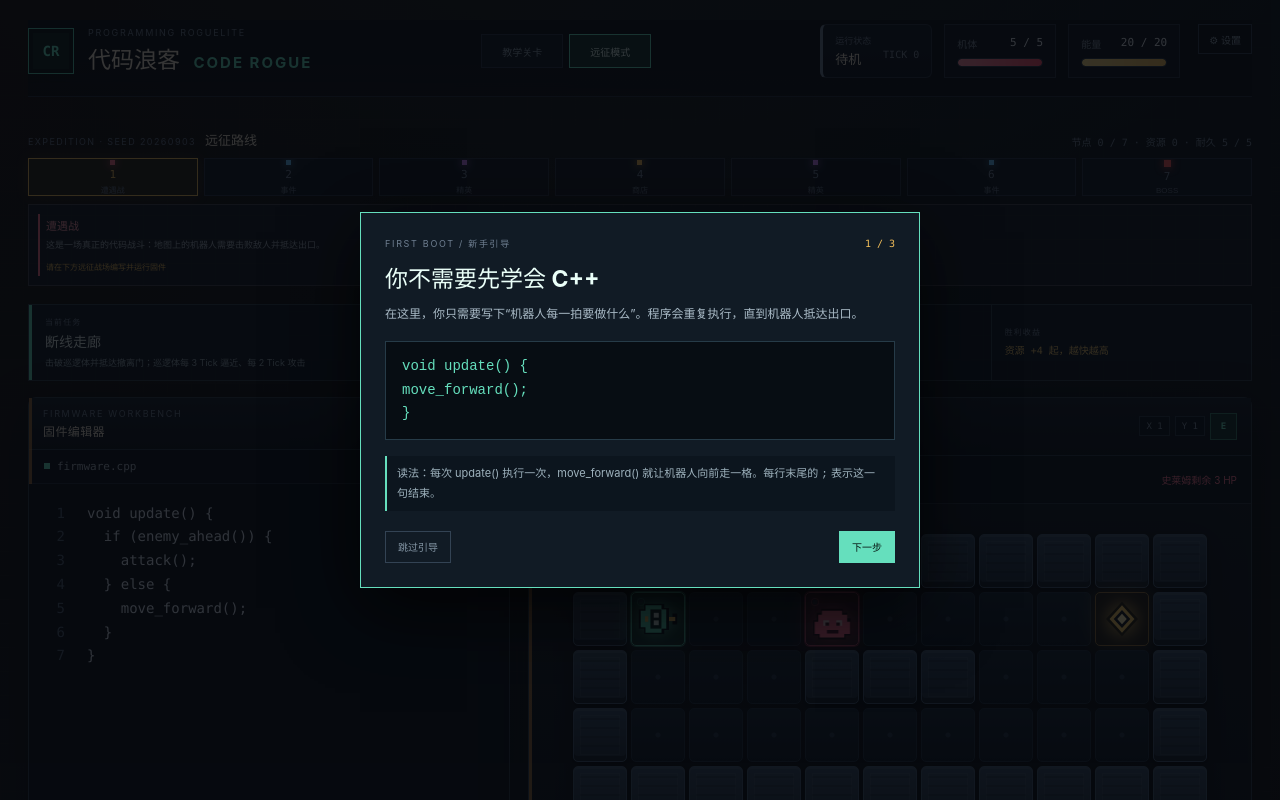
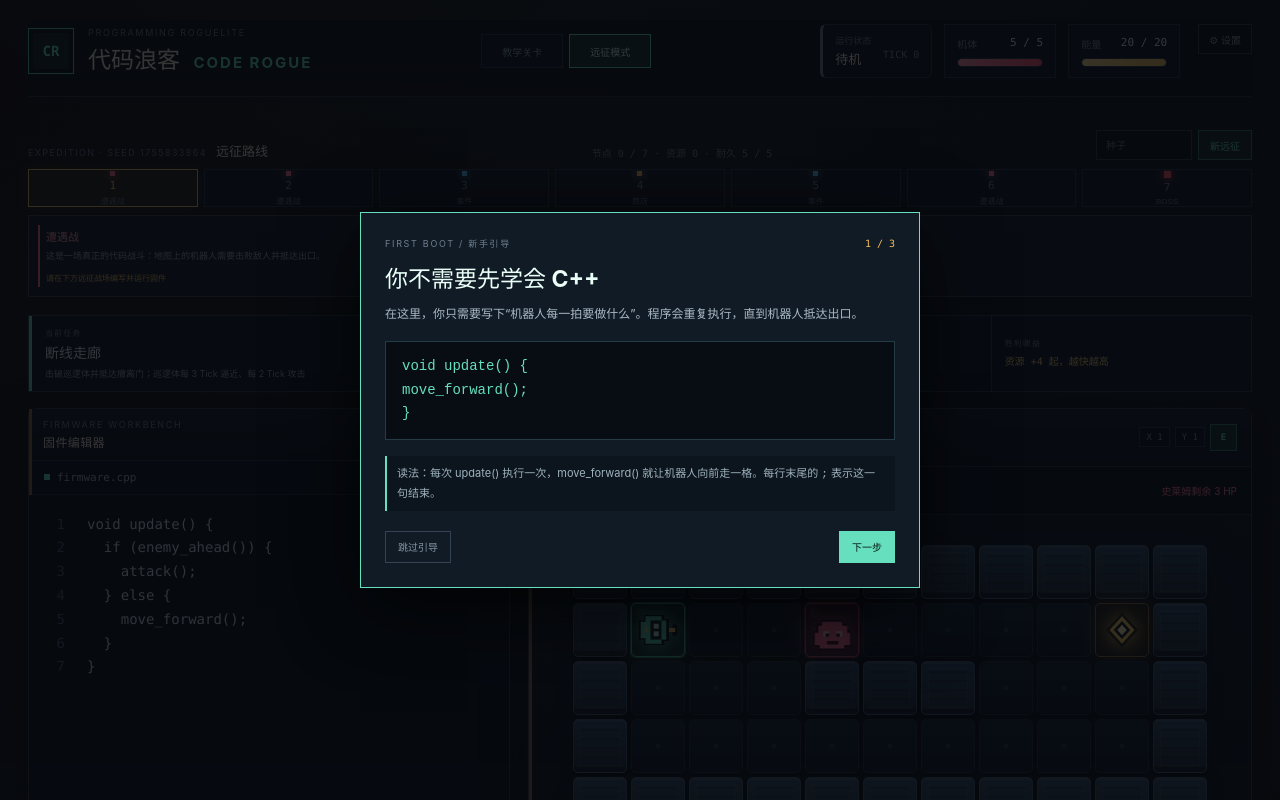
Before and after one commit to helium0818/CodeRogue, a Vue app: page / in a window 1280 px wide. Shown: the top 800 px of the page. Built offline with nearby package versions, Linux system fonts and the light colour scheme.

Commit message:
Phase 1: random reproducible expedition seeds

```diff
--- a/src/App.vue
+++ b/src/App.vue
@@ -7,7 +7,8 @@ import exitSprite from './assets/exit.svg';
 
 const code=ref(DEFAULT_CODE);
 const sim=reactive(new Simulation());
-const expedition=reactive(new ExpeditionRun(20260903));
+const expedition=reactive(new ExpeditionRun());
+const seedInput=ref('');
 const selectedReward=ref<string>();
 const rewardModalVisible=ref(false);
 const selectedExpeditionAction=ref<string>();
@@ -145,6 +146,7 @@ function confirmReward(){if(selectedReward.value){expedition.choose(selectedRewa
 function settleExpeditionEscape(){expedition.clearNode();resetExpeditionFirmware()}
 function level(index:number){stop();gameMode.value='story';expeditionScenarioActive.value=false;sim.selectLevel(index);loadLevelExample(index);persistProgress();selected.value=0;built.value=false}
 function showStoryMode(){gameMode.value='story';expeditionScenarioActive.value=false;sim.selectLevel(sim.levelIndex);loadLevelExample(sim.levelIndex)}
+function newExpedition(){stop();const seedText=seedInput.value.trim();const parsed=Number(seedText);const seed=Number.isFinite(parsed)&&parsed>=0?Math.floor(parsed):Date.now();expedition.reset(seed);seedInput.value='';showExpeditionMode()}
 function showExpeditionMode(){gameMode.value='expedition';if(expeditionNeedsFirmware.value)enterExpeditionScenario(true);else{expeditionScenarioActive.value=true;sim.setScenario(EXPEDITION_HUB_SCENARIO,expedition.modifiers());sim.status='idle';sim.message='Route node loaded';built.value=false;code.value=EXPEDITION_HUB_SCENARIO.starterCode}}
 showExpeditionMode();
 onMounted(()=>window.addEventListener('keydown',handleGlobalKey));
@@ -182,7 +184,7 @@ onBeforeUnmount(()=>{clearTimer();window.removeEventListener('keydown',handleGlo
     </section>
 
     <section v-if="gameMode==='expedition'" class="expedition-strip">
-      <div class="expedition-head"><div><span>EXPEDITION · SEED {{expedition.seed}}</span><strong>远征路线</strong></div><div class="expedition-stats">节点 {{expedition.stats.nodesCleared}} / {{expedition.route.length}} · 资源 {{expedition.stats.credits}} · 耐久 {{expedition.hull}} / {{expedition.maxHull()}}</div></div>
+      <div class="expedition-head"><div><span>EXPEDITION · SEED {{expedition.seed}}</span><strong>远征路线</strong></div><div class="expedition-stats">节点 {{expedition.stats.nodesCleared}} / {{expedition.route.length}} · 资源 {{expedition.stats.credits}} · 耐久 {{expedition.hull}} / {{expedition.maxHull()}}</div><div class="seed-controls"><input v-model="seedInput" type="number" inputmode="numeric" placeholder="种子" aria-label="远征种子"><button @click="newExpedition">新远征</button></div></div>
       <div v-if="expedition.rewards.length" class="reward-bag"><span>已装备构筑</span><b v-for="reward in expedition.rewards" :key="reward.id">{{reward.title}}</b></div>
       <div class="expedition-route"><span v-for="(node,index) in expedition.route" :key="index" :class="['route-node',`node-${node}`,{current:index===expedition.nodeIndex,cleared:index<expedition.nodeIndex}]">{{index+1}}<small>{{expeditionNodeName(node)}}</small></span></div>
       <div v-if="expeditionLastLog" class="expedition-log">最近行动 <b>{{expeditionLastLog}}</b></div>
--- a/src/core.ts
+++ b/src/core.ts
@@ -47,8 +47,10 @@ export interface ExpeditionReward{id:string;kind:'api'|'sensor'|'runtime'|'debug
 export interface ExpeditionStats{seed:number;nodesCleared:number;damageDealt:number;damageTaken:number;credits:number;rewards:string[];victory:boolean}
 export interface ExpeditionAction{id:string;title:string;description:string}
 export class ExpeditionRun{
-  readonly seed:number; readonly route:ExpeditionNode[]; nodeIndex=0; credits=0; hull=5; rewards:ExpeditionReward[]=[]; stats:ExpeditionStats; nodeCleared=false; pendingBattleDamage=0; pendingOutcome:{damageDealt:number;damageTaken:number;credits:number;victory?:boolean;hullAfter?:number}={damageDealt:0,damageTaken:0,credits:0}; lastOutcome:{damageDealt:number;damageTaken:number;credits:number;victory?:boolean;hullAfter?:number}={damageDealt:0,damageTaken:0,credits:0}; log:string[]=[];
-  constructor(seed=Date.now()){this.seed=seed>>>0;const nodes:ExpeditionNode[]=['combat','event','combat','shop','elite','event','boss'];let state=this.seed||1;this.route=nodes.map((node,index)=>{state=(state*1664525+1013904223)>>>0;return index===6?'boss':(state%5===0?'elite':node)});this.stats={seed:this.seed,nodesCleared:0,damageDealt:0,damageTaken:0,credits:0,rewards:[],victory:false}}
+  seed:number; route:ExpeditionNode[]; nodeIndex=0; credits=0; hull=5; rewards:ExpeditionReward[]=[]; stats:ExpeditionStats; nodeCleared=false; pendingBattleDamage=0; pendingOutcome:{damageDealt:number;damageTaken:number;credits:number;victory?:boolean;hullAfter?:number}={damageDealt:0,damageTaken:0,credits:0}; lastOutcome:{damageDealt:number;damageTaken:number;credits:number;victory?:boolean;hullAfter?:number}={damageDealt:0,damageTaken:0,credits:0}; log:string[]=[];
+  constructor(seed=Date.now()){this.seed=seed>>>0;const nodes:ExpeditionNode[]=['combat','event','combat','shop','elite','event','boss'];let state=this.seed||1;this.route=this.generateRoute(this.seed);this.stats={seed:this.seed,nodesCleared:0,damageDealt:0,damageTaken:0,credits:0,rewards:[],victory:false}}
+  reset(seed=Date.now()){this.seed=(seed>>>0)||1;this.route=this.generateRoute(this.seed);this.nodeIndex=0;this.credits=0;this.hull=5;this.rewards=[];this.stats={seed:this.seed,nodesCleared:0,damageDealt:0,damageTaken:0,credits:0,rewards:[],victory:false};this.nodeCleared=false;this.pendingBattleDamage=0;this.pendingOutcome={damageDealt:0,damageTaken:0,credits:0};this.lastOutcome={damageDealt:0,damageTaken:0,credits:0};this.log=[]}
+  private generateRoute(seed:number):ExpeditionNode[]{let state=seed||1;const middle:ExpeditionNode[]=[];for(let i=0;i<4;i++){state=(state*1664525+1013904223)>>>0;const roll=state%100;middle.push(roll<36?'combat':roll<56?'event':roll<70?'shop':roll<82?'elite':'combat')}if(!middle.includes('event'))middle[0]='event';return['combat',middle[0],middle[1],'shop',middle[2],middle[3],'boss']}
   current(){return this.route[this.nodeIndex]}
   hasReward(id:string){return this.rewards.some(reward=>reward.id===id)}
   maxHull(){return this.hasReward('shield')?7:5}
--- a/src/style.css
+++ b/src/style.css
@@ -152,3 +152,10 @@ footer{display:flex;justify-content:space-between;gap:20px;padding-top:14px;colo
 @media(max-width:720px){
   .topbar-tabs{width:100%;margin:0;border:0;padding:0;justify-content:flex-start}
 }
+
+/* ===== Seed controls ===== */
+.seed-controls{display:flex;align-items:center;gap:6px}
+.seed-controls input{width:96px;height:30px;padding:0 9px;background:#0b1118;color:#dce5ef;border:1px solid #334354;font:10px Consolas,monospace}
+.seed-controls button{height:30px;padding:0 11px;background:#142c28;border:1px solid #397c6a;color:#74e3c5;font-size:10px;font-weight:700;cursor:pointer}
+.seed-controls button:hover{border-color:#f1bd59;color:#f1bd59}
+@media(max-width:560px){.expedition-head{flex-wrap:wrap}.seed-controls{width:100%}.seed-controls input{flex:1}}
```
Also changed, not shown: 1 other file (tests, documents, lock files or other folders).
